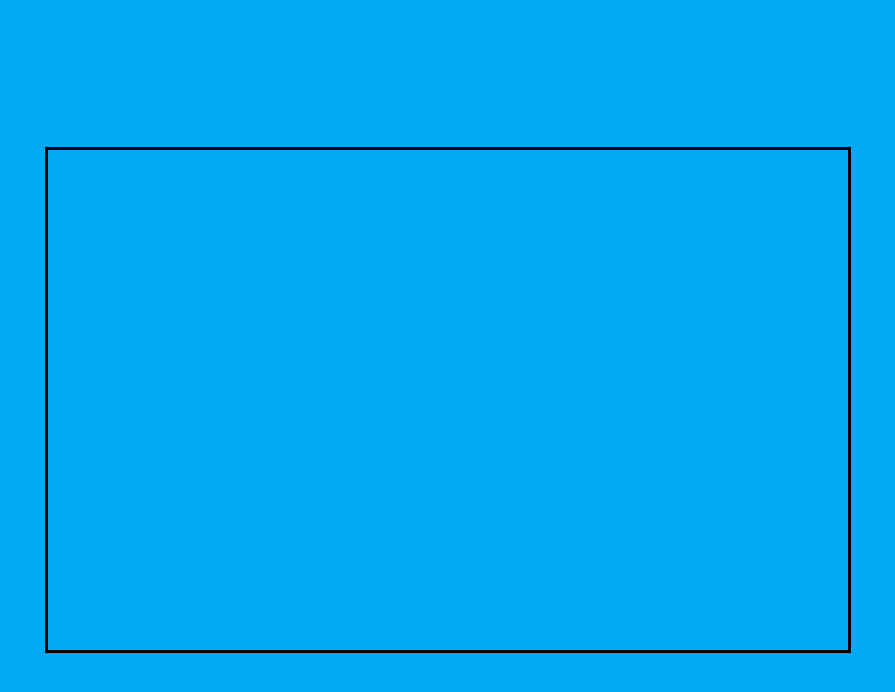
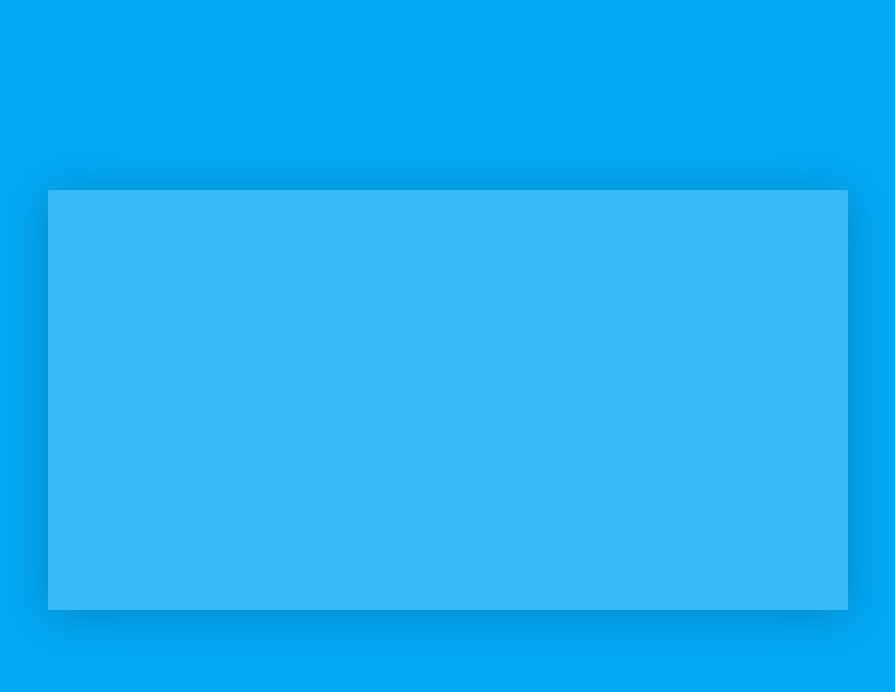
Before and after one commit to aVerbits/Adaptive-form-with-animation, a plain HTML site: page index.html in a window 1280 px wide. Shown: the whole page, without its empty margins (192-1087 px from the left). Drawn offline with Linux system fonts and the light colour scheme.

Commit message:
add inner block

```diff
--- a/index.html
+++ b/index.html
@@ -11,7 +11,9 @@
 
 <body>
     <article class="container">
+        <div class="block">
 
+        </div>
     </article>
 
 </body>
--- a/style.css
+++ b/style.css
@@ -18,6 +18,13 @@ body {
 .container {
     width: 800px;
     height: 500px;
+    padding: 40px 0;
 
-    outline: solid;
+    /* outline: solid; */
 }
+
+.block {
+    height: 100%;
+    background-color: rgba(255,255,255,0.2);
+    box-shadow: 0 5px 45px rgba(0,0,0,0.2);
+}
```
